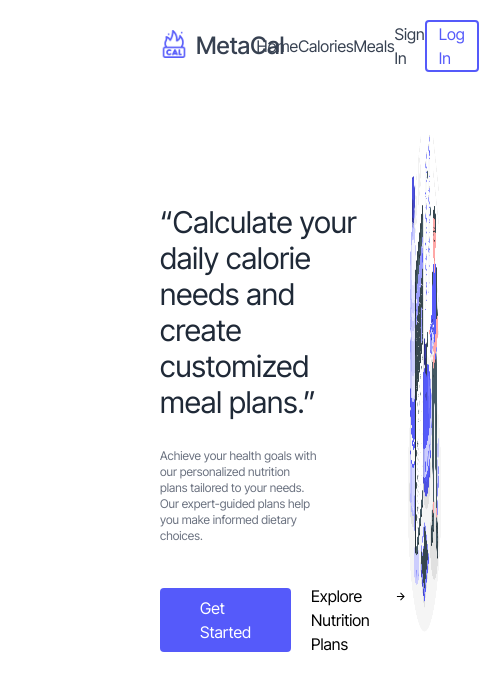
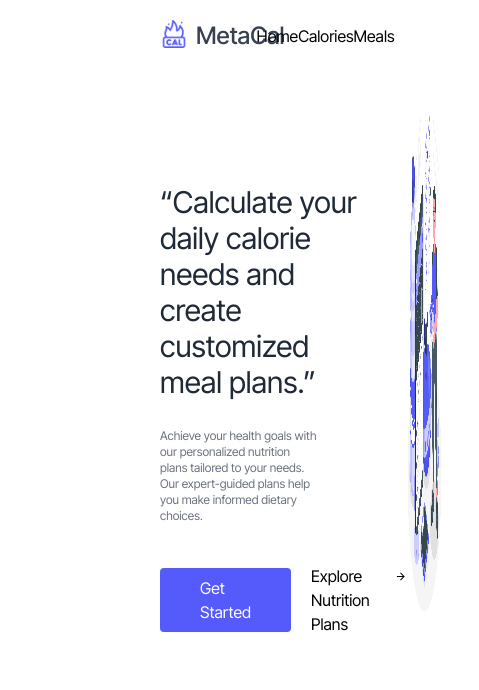
Before and after one commit to Abdelkoddouss-Ybnelhaj/MetaCal, a React (Create React App) app: page / in a window 390 px wide. Shown: the top 690 px of the page, 479 px wide, since content can reach past the window. Built offline with nearby package versions, Linux system fonts and the light colour scheme.

Commit message:
making the navbar responsive

```diff
--- a/src/components/NavBar.jsx
+++ b/src/components/NavBar.jsx
@@ -1,27 +1,31 @@
-import React from 'react'
+import React, {useState } from 'react'
 import calories from '../assets/icons/calories.png'
-import {redirect} from '../utils/RouteUtils'
+import { RiMenu3Fill } from "react-icons/ri";
+import {redirect} from '../utils/Helper'
 
 function NavBar() {
+    const [toogle,setToogle] = useState(false)
 
 
     return (
-        <div className='flex justify-between py-5 items-center'>
-            <div className='flex items-start' >
+        <div className=' relative flex justify-between py-5 items-center'>
+            <div className='flex items-start cursor-pointer' onClick={()=> redirect('')} >
                 <img src={calories} alt="MetaCal" className='w-7 mr-2' />
                 <span className='h-fit text-2xl font-medium text-gray-700'>MetaCal</span>
             </div>
 
-            <div className='flex w-48 justify-between text-gray-700 '>
+            <div className={`${toogle? 'Nav-toogle' : 'Nav'}`}>
                 <span className='cursor-pointer hover:text-primaryColor duration-200' onClick={()=> redirect('')}>Home</span>
                 <span className='cursor-pointer hover:text-primaryColor duration-200' onClick={()=> redirect('Calories')}>Calories</span>
                 <span className='cursor-pointer hover:text-primaryColor duration-200' onClick={()=> redirect('Meals')}>Meals</span>
             </div>
 
-            <div className='flex text-gray-700 w-36 justify-between items-center'>
+            <div className='lg:flex md:flex hidden text-gray-700 w-36 justify-between items-center'>
                 <span className='cursor-pointer hover:text-primaryColor duration-200'>Sign In</span>
                 <span className= {`cursor-pointer text-primaryColor border-2 border-primaryColor px-3 rounded`}>Log In</span>
             </div>
+
+            <RiMenu3Fill size="25" className='lg:hiiden md:hidden flex cursor-pointer' onClick={()=>{setToogle(!toogle);console.log(toogle)}}/>
         </div>
     )
 }
```
